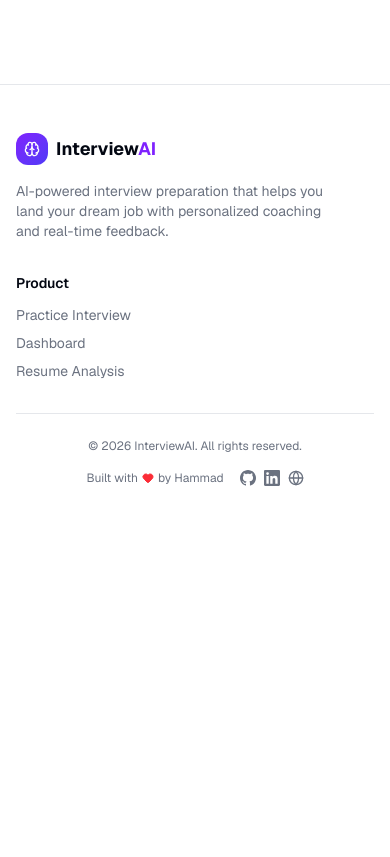
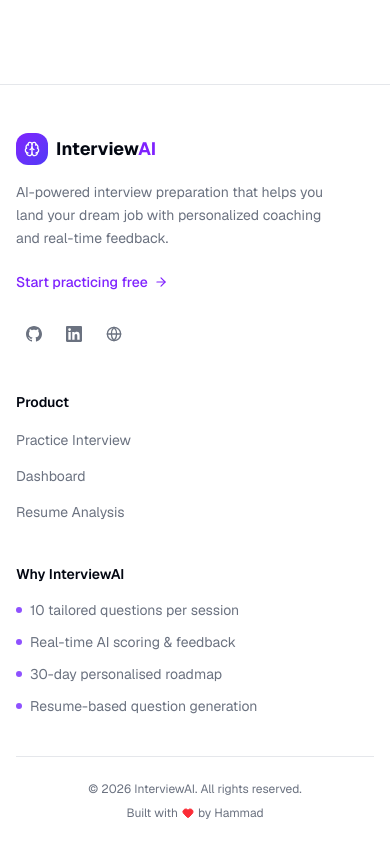
Before and after one commit to Hammadniazi/interview-preparation-simulater, a Next.js app: page / in a window 390 px wide. Shown: the part 7860-8717 px from the top of the page. Before the commit the page ends 8394 px from the top, so only its background shows below. Built offline with nearby package versions, Linux system fonts and the light colour scheme.

Commit message:
feat: redesign footer with proper layout, CTA, and responsive grid

```diff
--- a/components/shared/Footer.tsx
+++ b/components/shared/Footer.tsx
@@ -1,98 +1,140 @@
 import Link from "next/link";
-import { Brain, Heart, Globe } from "lucide-react";
+import { Brain, Heart, Globe, ArrowRight } from "lucide-react";
+
+const socialLinks = [
+  {
+    label: "GitHub",
+    href: "https://github.com/Hammadniazi",
+    icon: (
+      <svg className="w-4 h-4" viewBox="0 0 24 24" fill="currentColor">
+        <path d="M12 0C5.37 0 0 5.37 0 12c0 5.3 3.438 9.8 8.205 11.385.6.113.82-.258.82-.577 0-.285-.01-1.04-.015-2.04-3.338.724-4.042-1.61-4.042-1.61-.546-1.385-1.335-1.755-1.335-1.755-1.087-.744.084-.729.084-.729 1.205.084 1.838 1.236 1.838 1.236 1.07 1.835 2.809 1.305 3.495.998.108-.776.417-1.305.76-1.605-2.665-.3-5.466-1.332-5.466-5.93 0-1.31.465-2.38 1.235-3.22-.135-.303-.54-1.523.105-3.176 0 0 1.005-.322 3.3 1.23.96-.267 1.98-.399 3-.405 1.02.006 2.04.138 3 .405 2.28-1.552 3.285-1.23 3.285-1.23.645 1.653.24 2.873.12 3.176.765.84 1.23 1.91 1.23 3.22 0 4.61-2.805 5.625-5.475 5.92.42.36.81 1.096.81 2.22 0 1.606-.015 2.896-.015 3.286 0 .315.21.69.825.57C20.565 21.795 24 17.295 24 12c0-6.63-5.37-12-12-12z" />
+      </svg>
+    ),
+  },
+  {
+    label: "LinkedIn",
+    href: "https://www.linkedin.com/in/hammad-khan-902bb7b7/",
+    icon: (
+      <svg className="w-4 h-4" viewBox="0 0 24 24" fill="currentColor">
+        <path d="M20.447 20.452h-3.554v-5.569c0-1.328-.027-3.037-1.852-3.037-1.853 0-2.136 1.445-2.136 2.939v5.667H9.351V9h3.414v1.561h.046c.477-.9 1.637-1.85 3.37-1.85 3.601 0 4.267 2.37 4.267 5.455v6.286zM5.337 7.433a2.062 2.062 0 0 1-2.063-2.065 2.064 2.064 0 1 1 2.063 2.065zm1.782 13.019H3.555V9h3.564v11.452zM22.225 0H1.771C.792 0 0 .774 0 1.729v20.542C0 23.227.792 24 1.771 24h20.451C23.2 24 24 23.227 24 22.271V1.729C24 .774 23.2 0 22.222 0h.003z" />
+      </svg>
+    ),
+  },
+  {
+    label: "Portfolio",
+    href: "https://hammad-portfolio-site.netlify.app/",
+    icon: <Globe className="w-4 h-4" />,
+  },
+];
+
+const productLinks = [
+  { label: "Practice Interview", href: "/interview/setup" },
+  { label: "Dashboard", href: "/dashboard" },
+  { label: "Resume Analysis", href: "/resume" },
+];
 
 export function Footer() {
   return (
     <footer className="border-t border-border bg-background/50">
       <div className="max-w-7xl mx-auto px-4 sm:px-6 lg:px-8 py-12">
-        <div className="grid grid-cols-1 md:grid-cols-3 gap-8">
-          <div className="md:col-span-2">
-            <Link href="/" className="flex items-center gap-2 mb-4">
-              <div className="w-8 h-8 rounded-lg bg-gradient-to-br from-violet-600 to-indigo-600 flex items-center justify-center">
+
+        {/* Main grid */}
+        <div className="grid grid-cols-1 sm:grid-cols-2 lg:grid-cols-3 gap-10">
+
+          {/* Brand column */}
+          <div className="sm:col-span-2 lg:col-span-1">
+            <Link href="/" className="inline-flex items-center gap-2 mb-4">
+              <div className="w-8 h-8 rounded-lg bg-linear-to-br from-violet-600 to-indigo-600 flex items-center justify-center shrink-0">
                 <Brain className="w-4 h-4 text-white" />
               </div>
               <span className="font-bold text-lg">
                 Interview<span className="text-violet-600">AI</span>
               </span>
             </Link>
-            <p className="text-sm text-muted-foreground max-w-xs">
+
+            <p className="text-sm text-muted-foreground leading-relaxed mb-5 max-w-xs">
               AI-powered interview preparation that helps you land your dream
               job with personalized coaching and real-time feedback.
             </p>
+
+            {/* CTA */}
+            <Link
+              href="/interview/setup"
+              className="inline-flex items-center gap-1.5 text-sm font-medium text-violet-600 hover:text-violet-700 dark:hover:text-violet-400 transition-colors group mb-6"
+            >
+              Start practicing free
+              <ArrowRight className="w-3.5 h-3.5 group-hover:translate-x-0.5 transition-transform" />
+            </Link>
+
+            {/* Social icons */}
+            <div className="flex items-center gap-1">
+              {socialLinks.map(({ label, href, icon }) => (
+                <a
+                  key={label}
+                  href={href}
+                  target="_blank"
+                  rel="noopener noreferrer"
+                  aria-label={label}
+                  className="w-9 h-9 flex items-center justify-center rounded-lg text-muted-foreground hover:text-foreground hover:bg-muted transition-all duration-200"
+                >
+                  {icon}
+                </a>
+              ))}
+            </div>
           </div>
+
+          {/* Product links */}
           <div>
-            <h4 className="font-semibold text-sm mb-3">Product</h4>
-            <ul className="space-y-2 text-sm text-muted-foreground">
-              <li>
-                <Link
-                  href="/interview/setup"
-                  className="hover:text-foreground transition-colors"
-                >
-                  Practice Interview
-                </Link>
+            <h4 className="font-semibold text-sm mb-4">Product</h4>
+            <ul className="space-y-3">
+              {productLinks.map(({ label, href }) => (
+                <li key={href}>
+                  <Link
+                    href={href}
+                    className="text-sm text-muted-foreground hover:text-foreground transition-colors"
+                  >
+                    {label}
+                  </Link>
+                </li>
+              ))}
+            </ul>
+          </div>
+
+          {/* Quick stats / trust signals */}
+          <div>
+            <h4 className="font-semibold text-sm mb-4">Why InterviewAI</h4>
+            <ul className="space-y-3 text-sm text-muted-foreground">
+              <li className="flex items-center gap-2">
+                <div className="w-1.5 h-1.5 rounded-full bg-violet-500 shrink-0" />
+                10 tailored questions per session
               </li>
-              <li>
-                <Link
-                  href="/dashboard"
-                  className="hover:text-foreground transition-colors"
-                >
-                  Dashboard
-                </Link>
+              <li className="flex items-center gap-2">
+                <div className="w-1.5 h-1.5 rounded-full bg-violet-500 shrink-0" />
+                Real-time AI scoring & feedback
               </li>
-              <li>
-                <Link
-                  href="/resume"
-                  className="hover:text-foreground transition-colors"
-                >
-                  Resume Analysis
-                </Link>
+              <li className="flex items-center gap-2">
+                <div className="w-1.5 h-1.5 rounded-full bg-violet-500 shrink-0" />
+                30-day personalised roadmap
+              </li>
+              <li className="flex items-center gap-2">
+                <div className="w-1.5 h-1.5 rounded-full bg-violet-500 shrink-0" />
+                Resume-based question generation
               </li>
             </ul>
           </div>
+
         </div>
-        <div className="border-t border-border mt-8 pt-6 flex flex-col sm:flex-row items-center justify-between gap-4">
+
+        {/* Bottom bar */}
+        <div className="border-t border-border mt-10 pt-6 flex flex-col sm:flex-row items-center justify-between gap-2">
           <p className="text-xs text-muted-foreground">
             © 2026 InterviewAI. All rights reserved.
           </p>
-          <div className="flex items-center gap-4">
-            <p className="text-xs text-muted-foreground flex items-center gap-1">
-              Built with <Heart className="w-3 h-3 fill-red-500 text-red-500" /> by Hammad
-            </p>
-            <div className="flex items-center gap-2">
-              <a
-                href="https://github.com/Hammadniazi"
-                target="_blank"
-                rel="noopener noreferrer"
-                className="text-muted-foreground hover:text-foreground transition-colors"
-                aria-label="GitHub"
-              >
-                <svg className="w-4 h-4" viewBox="0 0 24 24" fill="currentColor">
-                  <path d="M12 0C5.37 0 0 5.37 0 12c0 5.3 3.438 9.8 8.205 11.385.6.113.82-.258.82-.577 0-.285-.01-1.04-.015-2.04-3.338.724-4.042-1.61-4.042-1.61-.546-1.385-1.335-1.755-1.335-1.755-1.087-.744.084-.729.084-.729 1.205.084 1.838 1.236 1.838 1.236 1.07 1.835 2.809 1.305 3.495.998.108-.776.417-1.305.76-1.605-2.665-.3-5.466-1.332-5.466-5.93 0-1.31.465-2.38 1.235-3.22-.135-.303-.54-1.523.105-3.176 0 0 1.005-.322 3.3 1.23.96-.267 1.98-.399 3-.405 1.02.006 2.04.138 3 .405 2.28-1.552 3.285-1.23 3.285-1.23.645 1.653.24 2.873.12 3.176.765.84 1.23 1.91 1.23 3.22 0 4.61-2.805 5.625-5.475 5.92.42.36.81 1.096.81 2.22 0 1.606-.015 2.896-.015 3.286 0 .315.21.69.825.57C20.565 21.795 24 17.295 24 12c0-6.63-5.37-12-12-12z" />
-                </svg>
-              </a>
-              <a
-                href="https://www.linkedin.com/in/hammad-khan-902bb7b7/"
-                target="_blank"
-                rel="noopener noreferrer"
-                className="text-muted-foreground hover:text-foreground transition-colors"
-                aria-label="LinkedIn"
-              >
-                <svg className="w-4 h-4" viewBox="0 0 24 24" fill="currentColor">
-                  <path d="M20.447 20.452h-3.554v-5.569c0-1.328-.027-3.037-1.852-3.037-1.853 0-2.136 1.445-2.136 2.939v5.667H9.351V9h3.414v1.561h.046c.477-.9 1.637-1.85 3.37-1.85 3.601 0 4.267 2.37 4.267 5.455v6.286zM5.337 7.433a2.062 2.062 0 0 1-2.063-2.065 2.064 2.064 0 1 1 2.063 2.065zm1.782 13.019H3.555V9h3.564v11.452zM22.225 0H1.771C.792 0 0 .774 0 1.729v20.542C0 23.227.792 24 1.771 24h20.451C23.2 24 24 23.227 24 22.271V1.729C24 .774 23.2 0 22.222 0h.003z" />
-                </svg>
-              </a>
-              <a
-                href="https://hammad-portfolio-site.netlify.app/"
-                target="_blank"
-                rel="noopener noreferrer"
-                className="text-muted-foreground hover:text-foreground transition-colors"
-                aria-label="Portfolio"
-              >
-                <Globe className="w-4 h-4" />
-              </a>
-            </div>
-          </div>
+          <p className="text-xs text-muted-foreground flex items-center gap-1">
+            Built with <Heart className="w-3 h-3 fill-red-500 text-red-500" /> by Hammad
+          </p>
         </div>
+
       </div>
     </footer>
   );
```
